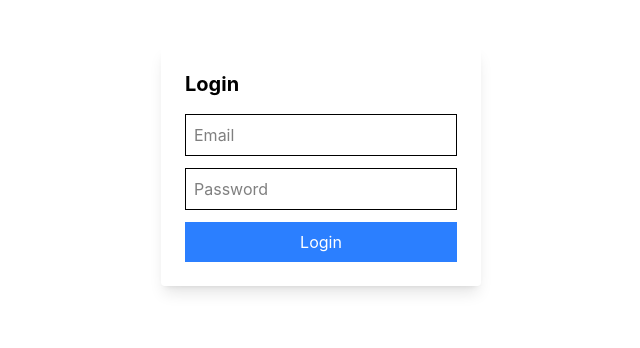
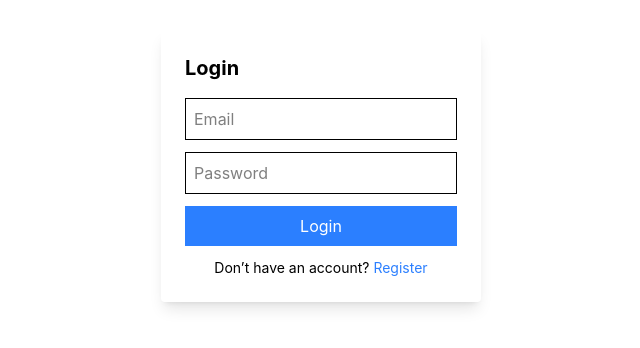
Before and after one commit to CodeWizardAkash/RunRise, a React (Vite) app in the folder clint/: page / in a window 1280 px wide. Shown: the part 234-582 px from the top of the page, without its empty margins (319-959 px from the left). Built offline with nearby package versions, Linux system fonts and the light colour scheme; no server answers.

Commit message:
fix: vercel routing issue

```diff
--- a/clint/src/pages/Login.jsx
+++ b/clint/src/pages/Login.jsx
@@ -35,9 +35,7 @@ function Login() {
           placeholder="Email"
           className="w-full mb-3 p-2 border"
           value={form.email}
-                    onChange={(e) =>
-                        setForm({ ...form, email: e.target.value })
-                    }
+          onChange={(e) => setForm({ ...form, email: e.target.value })}
         />
 
         <input
@@ -45,14 +43,20 @@ function Login() {
           placeholder="Password"
           className="w-full mb-3 p-2 border"
           value={form.password}
-                    onChange={(e) =>
-                        setForm({ ...form, password: e.target.value })
-                    }
+          onChange={(e) => setForm({ ...form, password: e.target.value })}
         />
 
-                <button className="w-full bg-blue-500 text-white p-2">
-                    Login
-                </button>
+        <button className="w-full bg-blue-500 text-white p-2">Login</button>
+
+        <p className="text-sm mt-3 text-center">
+          Don’t have an account?{" "}
+          <span
+            className="text-blue-500 cursor-pointer"
+            onClick={() => navigate("/register")}
+          >
+            Register
+          </span>
+        </p>
       </form>
     </div>
   );
--- a/clint/src/services/api.jsx
+++ b/clint/src/services/api.jsx
@@ -1,7 +1,7 @@
 import axios from "axios";
 
 const API = axios.create({
-    baseURL : "http://localhost:5000/api/",
+    baseURL: import.meta.env.VITE_API_URL,
 });
 
 API.interceptors.request.use((req)=>{
```
Also changed, not shown: clint/vercel.json (added), 1 other file (tests, documents, lock files or other folders). Lines whose indentation alone changed are shown as unchanged.
